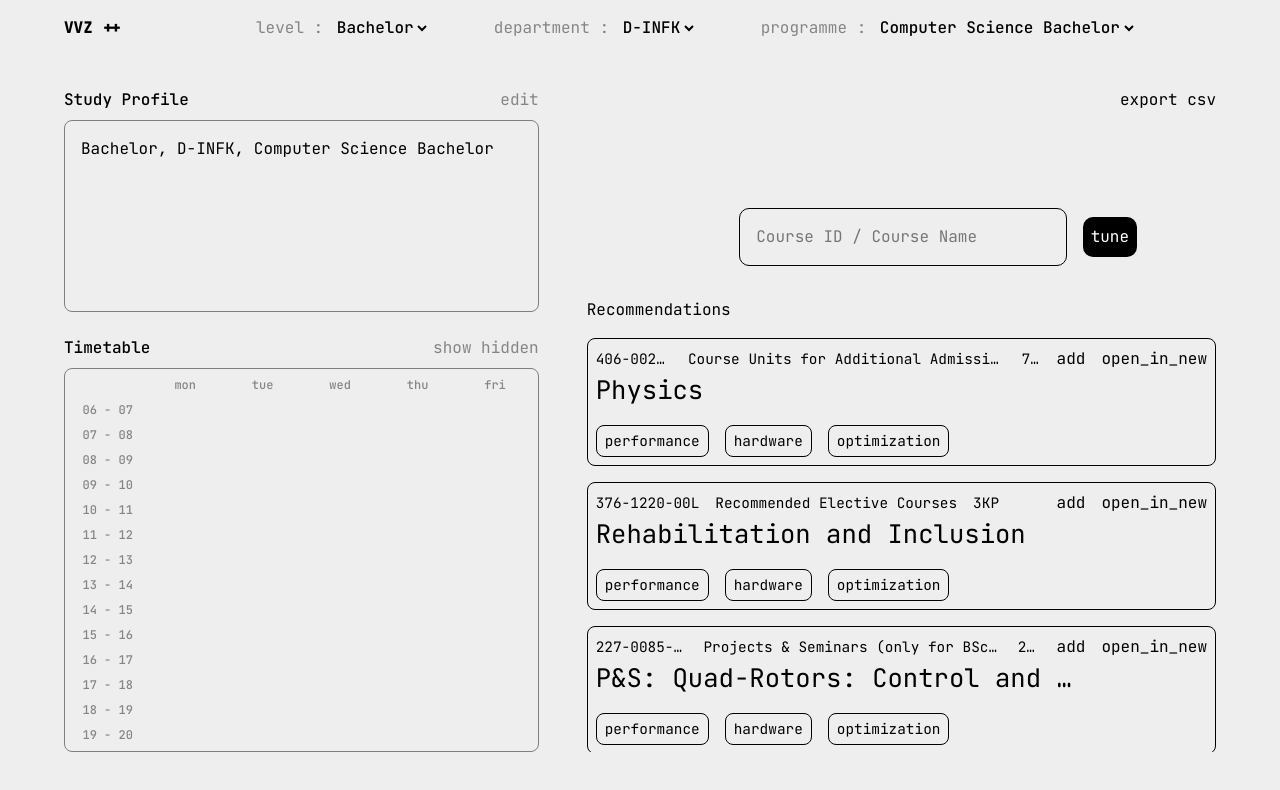
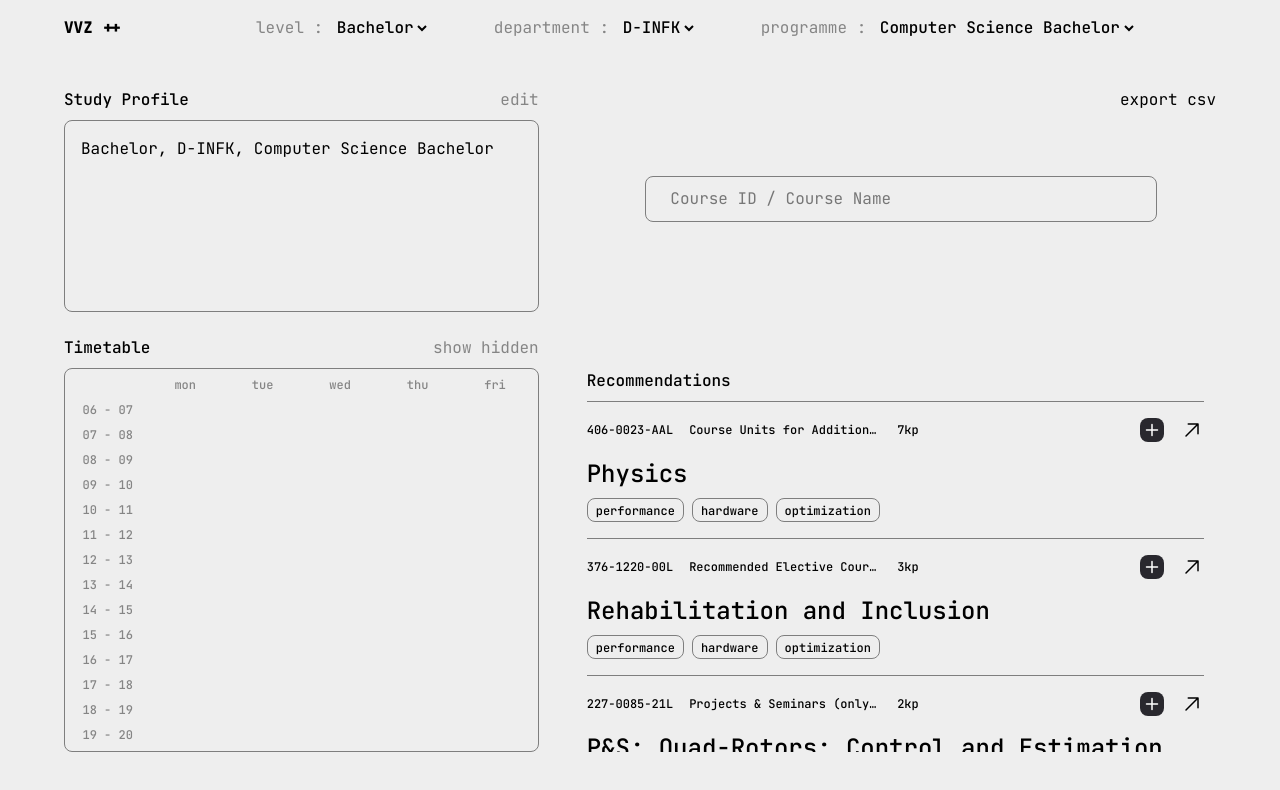
Before and after one commit to srpnt3/slopvauzet, a React (Vite) app in the folder frontend/: page / in a window 1280 px wide. Shown: the top 790 px of the page. Built offline with nearby package versions, Linux system fonts and the light colour scheme.

Commit message:
anything other than timeline

```diff
--- a/frontend/src/components/CoursePopup.tsx
+++ b/frontend/src/components/CoursePopup.tsx
@@ -9,13 +9,13 @@ function CoursePopup({course, setCoursePopup}: { course: Course, setCoursePopup:
 	return (
 		<div className="flex flex-col items-start absolute left-14 right-14 top-20 bottom-10 p-2 bg-bg1 overflow-hidden">
 			<button className="font-medium text-base mb-2" onClick={() => setCoursePopup(undefined)}>{"<-"} back</button>
-			<div className="font-medium text-[4rem] mb-6">{course.title}</div>
+			<h1 className="font-medium text-[4rem] mb-6">{course.title}</h1>
 			<div className="flex flex-row gap-2 mb-14">
 		  		<Badge className={"bg-bg2"}>{course.course_id}</Badge>
 				<Badge title={course.offered_in[0].section} className={"bg-bg3 text-fg3"}>{course.offered_in[0].section}</Badge>
 				<Badge className={"bg-bg3 text-fg3"}>{course.performance_assessment[0].ects_credits}kp</Badge>
 			</div>
-			<div className="flex flex-col gap-12 overflow-y-scroll w-full">
+			<div className="flex flex-col gap-12 overflow-y-auto w-full">
 				{courseData.map((s, i) => (<div key={i}>
 					{s.sectionTitle && <h2 className={"ml-48 mb-4 font-medium"}>{s.sectionTitle}</h2>}
 					<div className={"w-full max-w-[64rem] grid grid-cols-[10rem_auto] gap-x-8 gap-y-4"}>
@@ -43,16 +43,16 @@ export function formatCouseData(course: Course): Section[] {
 		sectionTitle: "Catalogue Data",
 		content: [{
 			name: "Abstract",
-			data: course.catalogue_data.description || "-",
+			data: course['catalogue_data.description'] || "-",
 		}, {
 			name: "Learning objective",
-			data: course.catalogue_data.learning_objectives || "-",
+			data: course['catalogue_data.learning_objectives'] || "-",
 		}, {
 			name: "Content",
-			data: course.catalogue_data.content || "-",
+			data: course['catalogue_data.content'] || "-",
 		}, {
 			name: "Literature",
-			data: course.catalogue_data.literature || "-",
+			data: course['catalogue_data.literature'] || "-",
 		}, {
 			name: "Lecturers",
 			data: course.lecturers.join(", ") || "-",
--- a/frontend/src/components/Result.tsx
+++ b/frontend/src/components/Result.tsx
@@ -1,9 +1,11 @@
 import { addCurrentCourse, inCurrentCourses, removeCurrentCourse } from "../util/courses";
 import "./Result.css";
 import type { Course } from "./Search";
-import Symbol from "./Symbol";
+import Badge from "./Badge.tsx";
+import { ArrowUpRightIcon, MinusIcon, PlusIcon } from "@phosphor-icons/react";
+import { cn } from "../util/cn.ts";
 
-function Result({course, setCoursePopup, setCoursesChanged, setHoveredCourse}: {course: Course, setCoursePopup: (course: Course | undefined) => void, setCoursesChanged: (i: number) => void, setHoveredCourse: (course: Course | undefined) => void}) {
+function Result({course, setCoursePopup, setCoursesChanged, setHoveredCourse}: { course: Course, setCoursePopup: (course: Course | undefined) => void, setCoursesChanged: (i: number) => void, setHoveredCourse: (course: Course | undefined) => void }) {
 	const toggleAddCourse = (course: Course) => {
 		if (!inCurrentCourses(course.course_id)) {
 			addCurrentCourse(course);
@@ -14,22 +16,27 @@ function Result({course, setCoursePopup, setCoursesChanged, setHoveredCourse}: {
 		}
 	};
 
+	const added = inCurrentCourses(course.course_id);
+
 	return (
-    <div className="result" onMouseEnter={() => setHoveredCourse(course)} onMouseLeave={() => setHoveredCourse(undefined)}>
-      <div className="info">
-        <span className="item">{course.course_id}</span>
-        <span className="item">{course.offered_in[0].section}</span>
-        <span className="item">{course.performance_assessment[0].ects_credits}KP</span>
-        <button className={"add " + (inCurrentCourses(course.course_id) ? "active" : "")} onClick={() => toggleAddCourse(course)}><Symbol>add</Symbol></button>
-        <button className="open" onClick={() => setCoursePopup(course)}><Symbol>open_in_new</Symbol></button>
+		<div className="flex flex-col py-4 gap-2 border-t border-bor mr-3" onMouseEnter={() => setHoveredCourse(course)} onMouseLeave={() => setHoveredCourse(undefined)}>
+			<div className="flex flex-row justify-between items-center">
+				<div className={"flex flex-row gap-4"}>
+					<Badge className={"px-0"}>{course.course_id}</Badge>
+					<Badge className={"px-0"}>{course.offered_in[0].section}</Badge>
+					<Badge className={"px-0"}>{course.performance_assessment[0].ects_credits}kp</Badge>
 				</div>
-      <div className="title">
-        {course.title}
+				<span className={"grow"}></span>
+				<div className={"flex flex-row gap-4"}>
+					<button onClick={() => toggleAddCourse(course)} className={cn("h-6 w-6 flex justify-center items-center rounded-2", added ? "border border-bor" : "bg-bg3 text-fg3")}>{added ? <MinusIcon weight={"bold"} size={16}/> : <PlusIcon weight={"bold"} size={16}/>}</button>
+					<button onClick={() => setCoursePopup(course)} className={"h-6 w-6 flex justify-center items-center"}><ArrowUpRightIcon weight={"regular"} size={24}/></button>
 				</div>
-      <div className="tags">
-        <div className="tag">performance</div>
-        <div className="tag">hardware</div>
-        <div className="tag">optimization</div>
+			</div>
+			<h3 className="text-lg font-medium pt-2">{course.title}</h3>
+			<div className="flex flex-row gap-2">
+				<Badge className={"border border-bor"}>performance</Badge>
+				<Badge className={"border border-bor"}>hardware</Badge>
+				<Badge className={"border border-bor"}>optimization</Badge>
 			</div>
 		</div>
 	);
--- a/frontend/src/components/Search.tsx
+++ b/frontend/src/components/Search.tsx
@@ -1,7 +1,6 @@
 import { useEffect, useState } from "react";
 import "./Search.css";
 import Result from "./Result";
-import Symbol from "./Symbol";
 import { exampleCourses } from "../util/exampleData";
 
 export type Course = {
@@ -55,7 +54,7 @@ export type Filters = {
 	day: string,
 };
 
-function Search({setCoursePopup, setCoursesChanged, setHoveredCourse}: {setCoursePopup: (course: Course | undefined) => void, setCoursesChanged: (i: number) => void, setHoveredCourse: (course: Course | undefined) => void}) {
+function Search({setCoursePopup, setCoursesChanged, setHoveredCourse}: { setCoursePopup: (course: Course | undefined) => void, setCoursesChanged: (i: number) => void, setHoveredCourse: (course: Course | undefined) => void }) {
 	const [results, setResults] = useState<Course[]>([]);
 	const [recommendations, setRecommendations] = useState<Course[]>([]);
 	const [filters, _setFilters] = useState<Filters>({programme: "", section: "", day: ""});
@@ -82,17 +81,16 @@ function Search({setCoursePopup, setCoursesChanged, setHoveredCourse}: {setCours
 
 	return (
 		<div className="search">
-      <div className="searchbar_container">
-        <input className="searchbar" placeholder="Course ID / Course Name" onKeyDown={(e) => (e.key == "Enter") && getSearchResults((e.target as HTMLInputElement).value, filters)}></input>
-        <button className="filters"><Symbol>tune</Symbol></button>
+			<div className="h-64 w-full flex justify-center items-start pt-16 min-h-32">
+				<input className="rounded-2 border border-bor text-base px-6 py-2.5 w-[512px]" placeholder="Course ID / Course Name" onKeyDown={(e) => (e.key == "Enter") && getSearchResults((e.target as HTMLInputElement).value, filters)}></input>
 			</div>
-      <div className="results">
+			<div className="w-full overflow-y-auto">
 				{results.length > 0 && <>
-          <div className="title">Results</div>
+					<h2 className="text-xs text-fg2 pb-3">course number / category / kp / course name / tags</h2>
 					{results.map((course, i) => <Result course={course} setCoursePopup={setCoursePopup} setCoursesChanged={setCoursesChanged} setHoveredCourse={setHoveredCourse} key={i}></Result>)}
 				</>}
 				{recommendations.length > 0 && <>
-          <div className="title">Recommendations</div>
+					<h2 className={"text-base font-medium pb-2"}>Recommendations</h2>
 					{recommendations.map((course, i) => <Result course={course} setCoursePopup={setCoursePopup} setCoursesChanged={setCoursesChanged} setHoveredCourse={setHoveredCourse} key={i}></Result>)}
 				</>}
 			</div>
--- a/frontend/src/components/Timetable.tsx
+++ b/frontend/src/components/Timetable.tsx
@@ -5,7 +5,7 @@ import * as React from "react";
 import { cn } from "../util/cn.ts";
 
 function Timetable({courses, hoveredCourse}: { courses: Course[], hoveredCourse: Course | undefined }) {
-  console.log(hoveredCourse); // look its used
+  	console.log(hoveredCourse); // look its used
 
 	const renderTimetable = () => { // very cursed lol
 		let baseCells: JSX.Element[] = [];
@@ -87,7 +87,7 @@ function Timetable({courses, hoveredCourse}: { courses: Course[], hoveredCourse:
 	}
 
 	return (
-		<div className={"grid w-full h-full min-h-0 p-2 gap-2 text-xs grid-cols-[1fr_1fr_1fr_1fr_1fr_1fr] overflow-y-scroll"}>
+		<div className={"grid w-full h-full min-h-0 p-2 gap-2 text-xs grid-cols-[1fr_1fr_1fr_1fr_1fr_1fr] overflow-y-auto"}>
 			{renderTimetable()}
 		</div>
 	);
```
Lines whose indentation alone changed are shown as unchanged.
